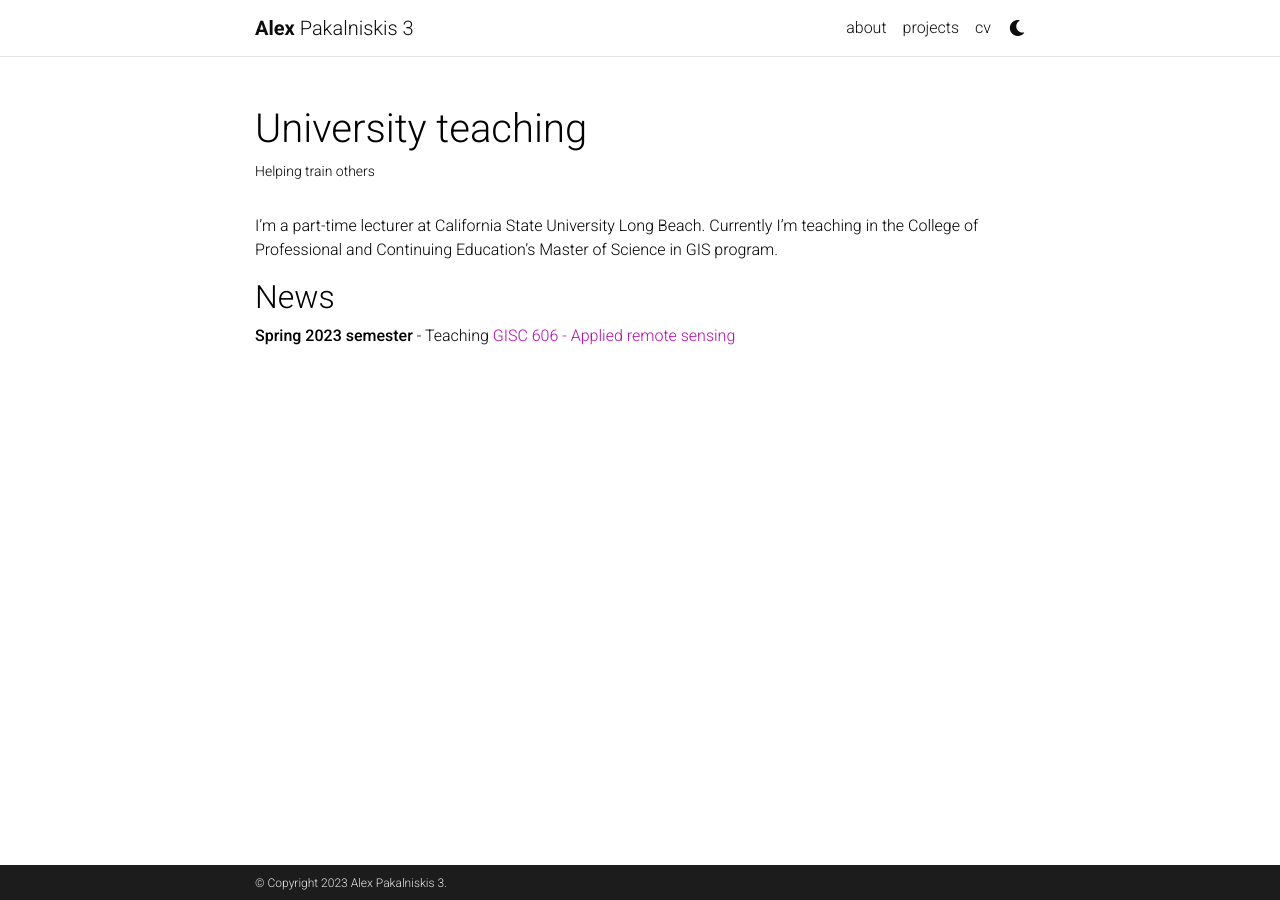
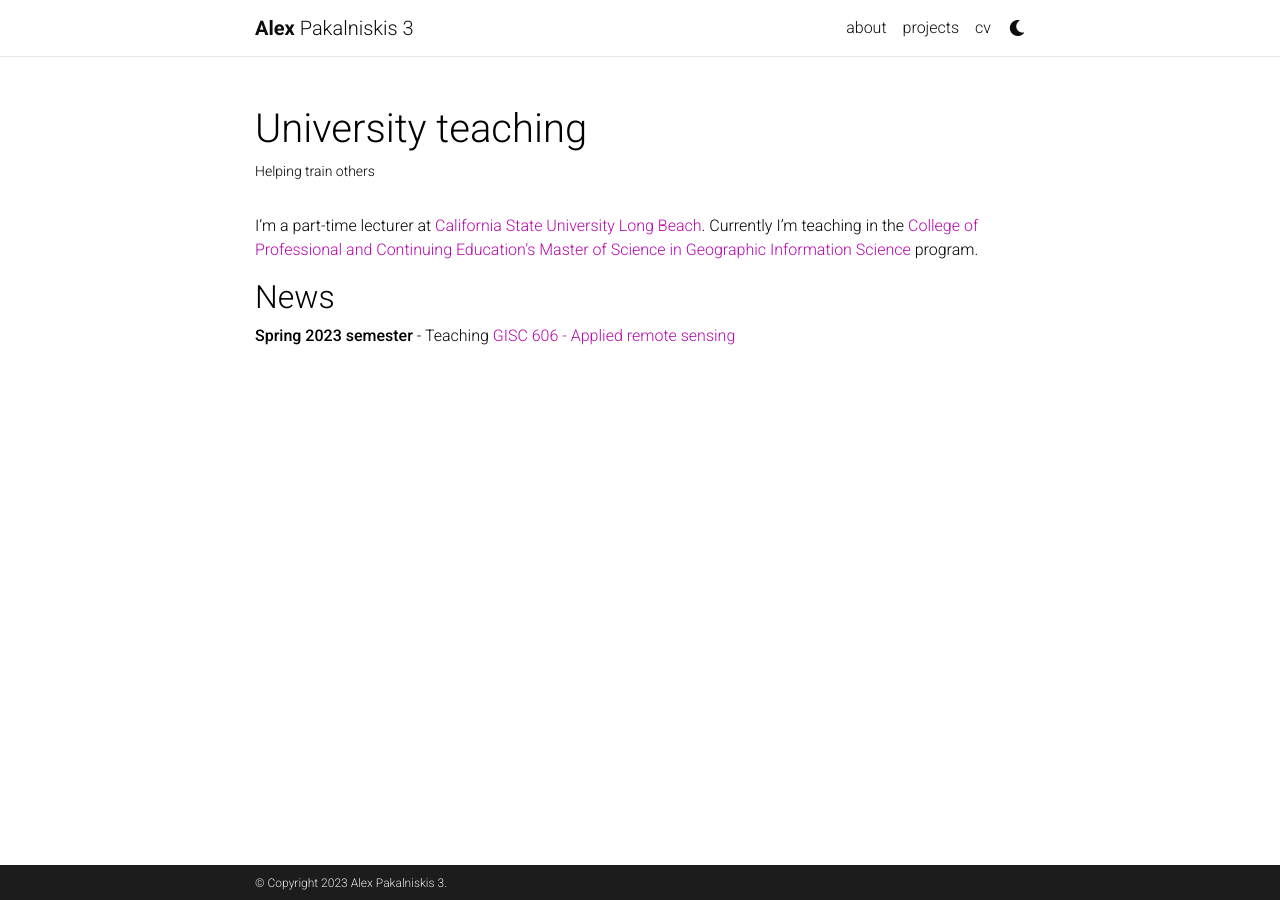
Before and after one commit to alex-pakalniskis/alex-pakalniskis.github.io, a Jekyll site: the page built from _projects/4_project.md, in a window 1280 px wide. Built offline with Jekyll 4.4.1, drawn with Linux system fonts in a browser that asks for light colours; comment, search, counter and statistics services are not loaded; a style sheet for code colours, icons or effects is not loaded.

Commit message:
Update 4_project.md

```diff
--- a/_projects/4_project.md
+++ b/_projects/4_project.md
@@ -7,7 +7,7 @@ importance: 1
 category: gis
 ---
 
-I'm a part-time lecturer at California State University Long Beach. Currently I'm teaching in the College of Professional and Continuing Education's Master of Science in GIS program.
+I'm a part-time lecturer at [California State University Long Beach](https://www.csulb.edu/). Currently I'm teaching in the [College of Professional and Continuing Education's](https://www.cpace.csulb.edu/) [Master of Science in Geographic Information Science](https://www.cpace.csulb.edu/courses/degree-programs/master-of-science-in-geographic-information-science) program.
 
 ## News
 **Spring 2023 semester** - Teaching [GISC 606 - Applied remote sensing](https://alex-pakalniskis.github.io/gisc606-spring2023/)
```
